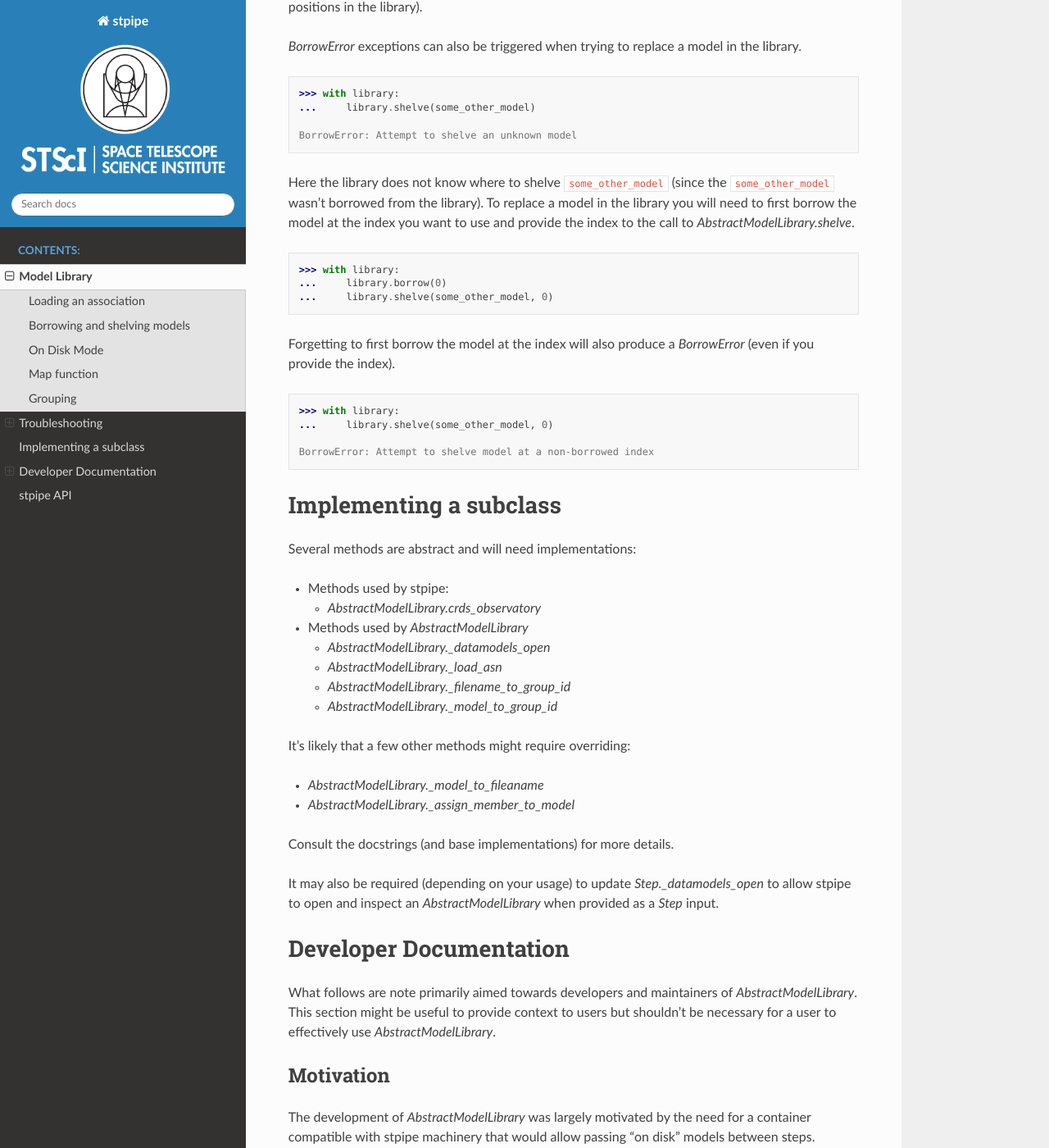
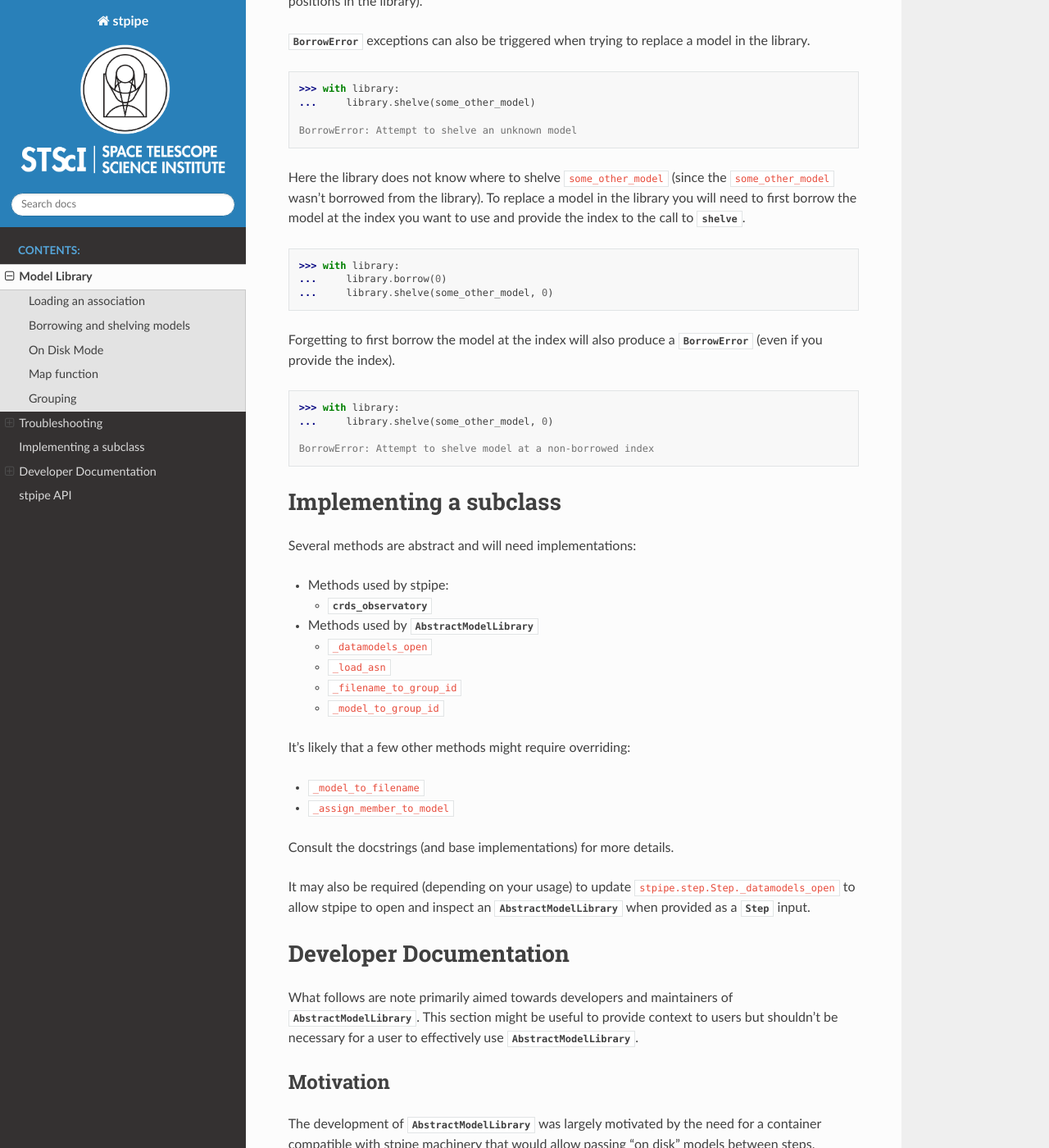
Before and after one commit to spacetelescope/stpipe, a Sphinx documentation site: the page built from docs/source/model_library.rst, in a window 1280 px wide and 1400 px high, scrolled down 3855 px. Shown: the whole window at 82% size. Built offline with Sphinx 7.4.7 and the Read the Docs theme 2.0.0, drawn with Linux system fonts in a browser that asks for light colours; the version number could not be read and is left out; some of the changed text lies outside the part shown.

```diff
--- a/docs/source/api.rst
+++ b/docs/source/api.rst
@@ -4,4 +4,5 @@ stpipe API
 .. automodapi:: stpipe
 
 .. automodapi:: stpipe.library
+
 .. automodapi:: stpipe.datamodel
--- a/docs/source/conf.py
+++ b/docs/source/conf.py
@@ -55,5 +55,8 @@ html_use_index = True
 nitpicky = True
 nitpick_ignore = []
 
+# Set the default role for all single backtick annotations
+default_role = "obj"
+
 intersphinx_mapping = {}
 intersphinx_mapping["python"] = ("https://docs.python.org/3", None)
--- a/docs/source/model_library.rst
+++ b/docs/source/model_library.rst
@@ -3,14 +3,14 @@
 Model Library
 =============
 
-`AbstractModelLibrary` is a container designed to allow efficient processing of
-collections of `AbstractDataModel` instances created from an association.
+`~stpipe.library.AbstractModelLibrary` is a container designed to allow efficient processing of
+collections of `~stpipe.datamodel.AbstractDataModel` instances created from an association.
 
-`AbstractModelLibrary` is an ordered collection (like a `list`) but provides:
+`~stpipe.library.AbstractModelLibrary` is an ordered collection (like a `list`) but provides:
 
-- access to association metadata: `AbstractModelLibrary.asn`
-- grouping API: `AbstractModelLibrary.group_indices` and `AbstractModelLibrary.group_names`
-- compatibility with `Step` and `Pipeline` runs
+- access to association metadata: `~stpipe.library.AbstractModelLibrary.asn`
+- grouping API: `~stpipe.library.AbstractModelLibrary.group_indices` and `~stpipe.library.AbstractModelLibrary.group_names`
+- compatibility with `~stpipe.step.Step` and `~stpipe.pipeline.Pipeline` runs
 - a consistent indexing API that is the same for "in memory" and "on disk" libraries
 
 
@@ -34,7 +34,7 @@ Most commonly an instance will be created from an association file:
 Borrowing and shelving models
 -----------------------------
 
-Interacting with an `AbstractModelLibrary` involves "borrowing" and "shelving"
+Interacting with an `~stpipe.library.AbstractModelLibrary` involves "borrowing" and "shelving"
 models, both of which must occur during a ``with`` statement (while the library
 is "open"):
 
@@ -77,7 +77,7 @@ containing the models.
    point will the library overwrite the input file.
 
 If model is not modified during the time it's borrowed (for example if the
-`model.dq` array was read, but not modified). It is helpful to tell the
+``model.dq`` array was read, but not modified). It is helpful to tell the
 library that the model was not modified.
 
 .. code-block:: pycon
@@ -98,7 +98,7 @@ Map function
 
 Let's say you want to get the ``meta.filename`` attribute for all models
 in a library. The above "open", "borrow", "shelve" pattern can be quite
-verbose. Instead, the helper method `AbstractModelLibrary.map_function`
+verbose. Instead, the helper method `~stpipe.library.AbstractModelLibrary.map_function`
 can be used to generate an iterator that returns the result of a function
 applied to each model in the library:
 
@@ -110,7 +110,7 @@ applied to each model in the library:
    >>> filenames = list(library.map_function(get_model_name))
 
 .. NOTE::
-   `AbstractModelLibrary.map_function` does not require an open library
+   `~stpipe.library.AbstractModelLibrary.map_function` does not require an open library
    and will handle opening, borrowing, shelving and closing for you.
 
 
@@ -130,12 +130,12 @@ performed on the association metadata).
    ...     print(f"\tModel indices for {group_name}: {group_index_map[group_name]}")
 
 .. WARNING::
-   Although `AbstractModelLibrary.group_names` and
-   `AbstractModelLibrary.group_indices` do not require an open library,
+   Although `~stpipe.library.AbstractModelLibrary.group_names` and
+   `~stpipe.library.AbstractModelLibrary.group_indices` do not require an open library,
    any "borrows" using the indices do. Be sure to open the library before
    trying to borrow a model.
 
-`AbstractModelLibrary.asn` provides read-only access to the association data.
+`~stpipe.library.AbstractModelLibrary.asn` provides read-only access to the association data.
 
 .. code-block:: pycon
 
@@ -164,8 +164,8 @@ a model can be borrowed. This is important for keeping track of
 which models were possibly modified.
 
 This error can be avoided by "opening" the library before calling
-`AbstractModelLibrary.borrow` (and being sure to call
-`AbstractModelLibrary.shelve`, more on that below):
+`~stpipe.library.AbstractModelLibrary.borrow` (and being sure to call
+`~stpipe.library.AbstractModelLibrary.shelve`, more on that below):
 
 .. code-block:: pycon
 
@@ -187,11 +187,11 @@ BorrowError
 
    BorrowError: ModelLibrary has 1 un-returned models
 
-Forgetting to `AbstractModelLibrary.shelve` a borrowed model will result in an
+Forgetting to `~stpipe.library.AbstractModelLibrary.shelve` a borrowed model will result in an
 error. This is important for keeping track of model modifications and is
 critical when the library uses temporary files to keep models out of memory.
 
-This error can be avoided by making sure to `AbstractModelLibrary.shelve` all
+This error can be avoided by making sure to `~stpipe.library.AbstractModelLibrary.shelve` all
 borrowed models:
 
 .. code-block:: pycon
@@ -200,7 +200,7 @@ borrowed models:
    ...     model = library.borrow(0)
    ...     library.shelve(model)
 
-Attempting to "double borrow" a model will also result in a `BorrowError`.
+Attempting to "double borrow" a model will also result in a `~stpipe.library.BorrowError`.
 
 .. code-block:: pycon
 
@@ -214,7 +214,7 @@ This check is also important for the library to track model modifications. The
 error can be avoided by only borrowing each model once (it's ok to borrow
 more than one model if they are at different positions in the library).
 
-`BorrowError` exceptions can also be triggered when trying to replace
+`~stpipe.library.BorrowError` exceptions can also be triggered when trying to replace
 a model in the library.
 
 .. code-block:: pycon
@@ -228,7 +228,7 @@ Here the library does not know where to shelve ``some_other_model`` (since
 the ``some_other_model`` wasn't borrowed from the library). To replace
 a model in the library you will need to first borrow the model at the index
 you want to use and provide the index to the call to
-`AbstractModelLibrary.shelve`.
+`~stpipe.library.AbstractModelLibrary.shelve`.
 
 .. code-block:: pycon
 
@@ -237,7 +237,7 @@ you want to use and provide the index to the call to
    ...     library.shelve(some_other_model, 0)
 
 Forgetting to first borrow the model at the index will also produce a
-`BorrowError` (even if you provide the index).
+`~stpipe.library.BorrowError` (even if you provide the index).
 
 .. code-block:: pycon
 
@@ -255,25 +255,25 @@ Several methods are abstract and will need implementations:
 
 - Methods used by stpipe:
 
-  - `AbstractModelLibrary.crds_observatory`
+  - `~stpipe.library.AbstractModelLibrary.crds_observatory`
 
-- Methods used by `AbstractModelLibrary`
+- Methods used by `~stpipe.library.AbstractModelLibrary`
 
-  - `AbstractModelLibrary._datamodels_open`
-  - `AbstractModelLibrary._load_asn`
-  - `AbstractModelLibrary._filename_to_group_id`
-  - `AbstractModelLibrary._model_to_group_id`
+  - ``_datamodels_open``
+  - ``_load_asn``
+  - ``_filename_to_group_id``
+  - ``_model_to_group_id``
 
 It's likely that a few other methods might require overriding:
 
-- `AbstractModelLibrary._model_to_fileaname`
-- `AbstractModelLibrary._assign_member_to_model`
+- ``_model_to_filename``
+- ``_assign_member_to_model``
 
 Consult the docstrings (and base implementations) for more details.
 
 It may also be required (depending on your usage) to update
-`Step._datamodels_open` to allow stpipe to open and inspect an
-`AbstractModelLibrary` when provided as a `Step` input.
+``stpipe.step.Step._datamodels_open`` to allow stpipe to open and inspect an
+`~stpipe.library.AbstractModelLibrary` when provided as a `~stpipe.step.Step` input.
 
 .. _library_developer_documentation:
 
@@ -281,16 +281,16 @@ Developer Documentation
 =======================
 
 What follows are note primarily aimed towards developers and
-maintainers of `AbstractModelLibrary`. This section might be useful
+maintainers of `~stpipe.library.AbstractModelLibrary`. This section might be useful
 to provide context to users but shouldn't be necessary for a user
-to effectively use `AbstractModelLibrary`.
+to effectively use `~stpipe.library.AbstractModelLibrary`.
 
 .. _library_motivation:
 
 Motivation
 ----------
 
-The development of `AbstractModelLibrary` was largely motivated by
+The development of `~stpipe.library.AbstractModelLibrary` was largely motivated by
 the need for a container compatible with stpipe machinery
 that would allow passing "on disk" models between steps. Existing
 containers (when used in "memory saving" modes) were not compatible
@@ -298,7 +298,7 @@ with stpipe. These containers also sometimes allowed input files
 to be overwritten. It was decided that a new container would be
 developed to address these and other issues. This would allow
 gradual migration for pipeline code where specific steps and pipelines
-could update to `AbstractModelLibrary` while leaving the existing
+could update to `~stpipe.library.AbstractModelLibrary` while leaving the existing
 container unchanged for other steps.
 
 A survey of container usage was performed with a few key findings:
@@ -323,7 +323,7 @@ container code never read and hold all input data in memory.
 Design principles
 -----------------
 
-The high level goals of `AbstractModelLibrary` are:
+The high level goals of `~stpipe.library.AbstractModelLibrary` are:
 
 - Replace many uses of existing containers, focusing on areas
   where large data is expected.
@@ -354,12 +354,12 @@ in sync.
 Integration with stpipe
 -----------------------
 
-An `AbstractModelLibrary` may interact with stpipe when used as an
-input or output for a `Step`.
+An `~stpipe.library.AbstractModelLibrary` may interact with stpipe when used as an
+input or output for a `~stpipe.step.Step`.
 
-- as a `Step` input where `AbstractModelLibrary.get_crds_parameters` and
-  `AbstractModelLibrary.crds_observatory` will be used (sometimes with
+- as a `~stpipe.step.Step` input where `~stpipe.library.AbstractModelLibrary.get_crds_parameters` and
+  `~stpipe.library.AbstractModelLibrary.crds_observatory` will be used (sometimes with
   a limited model set, including only the first member of the input
   association).
-- as a `Step` output where `AbstractModelLibrary.finalize_result` will
+- as a `~stpipe.step.Step` output where `~stpipe.library.AbstractModelLibrary.finalize_result` will
   be used.
```
Also changed, not shown: 3 other files.
